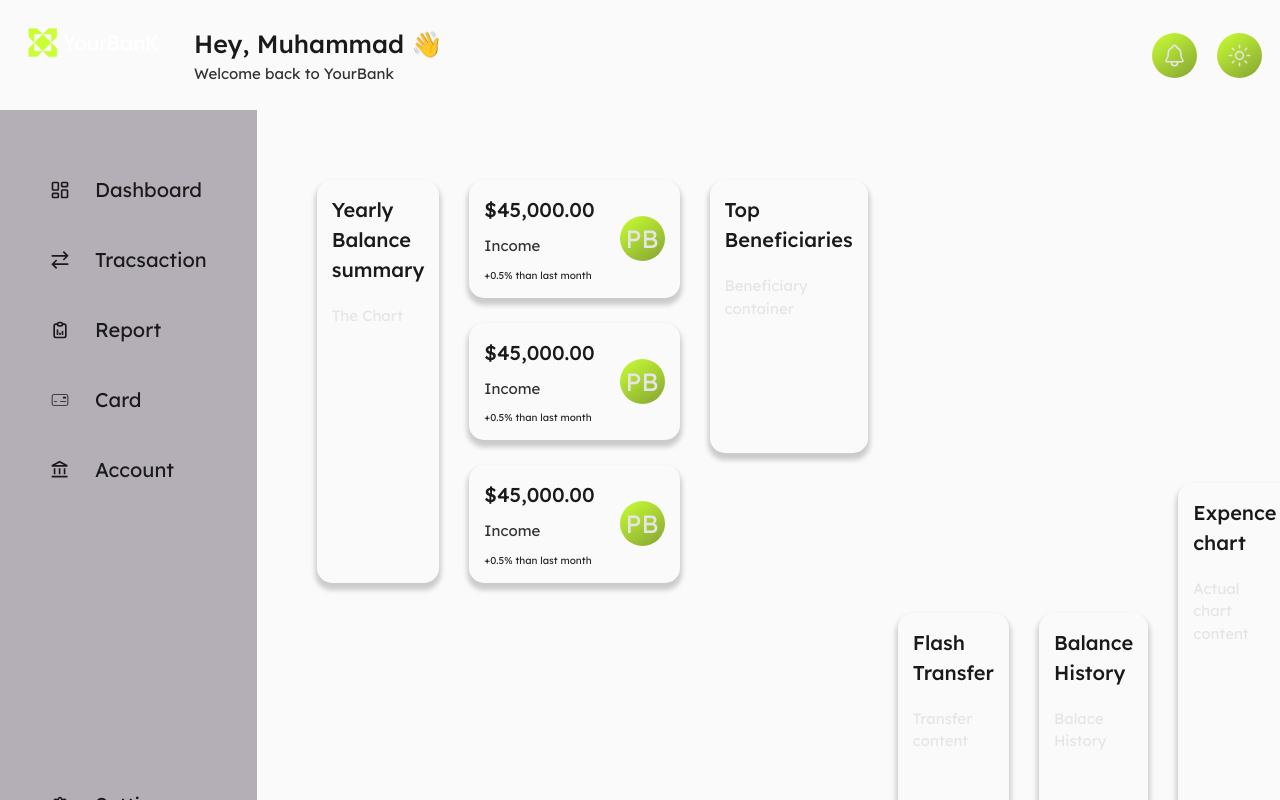
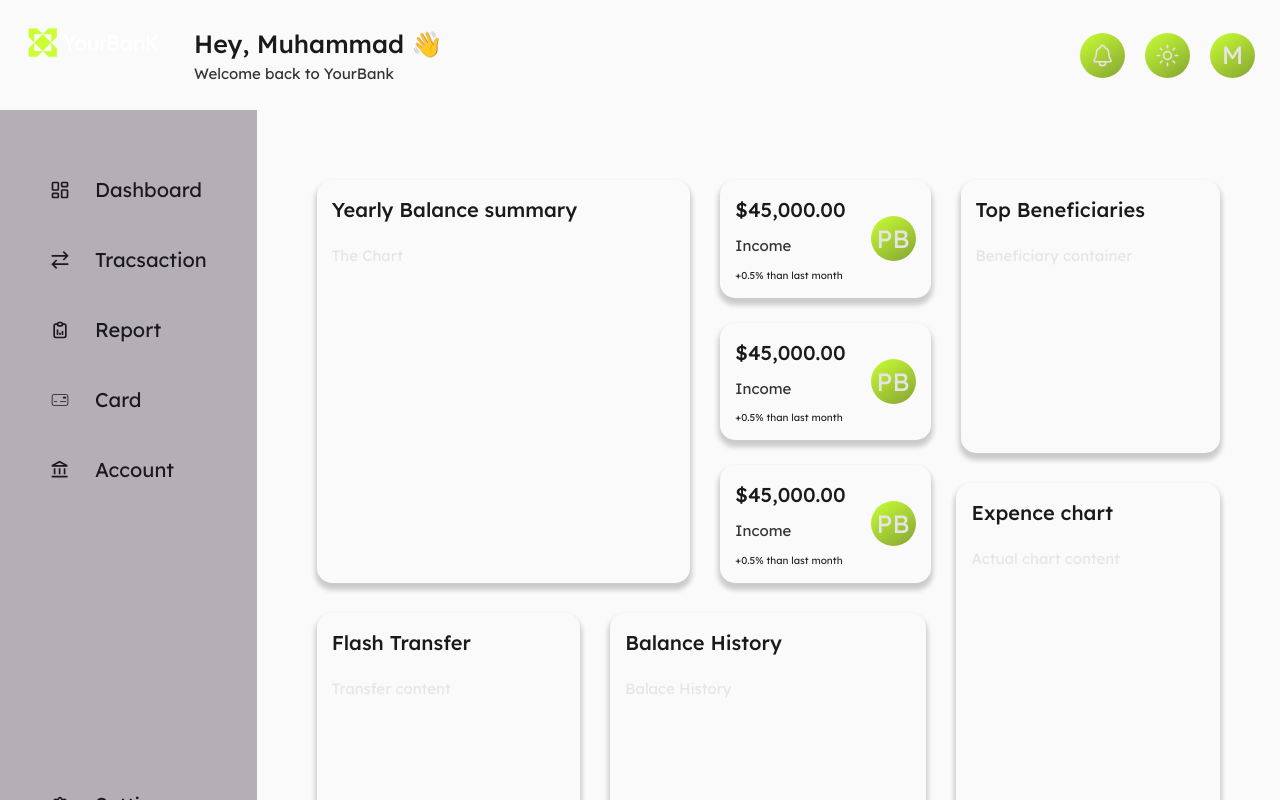
Before and after one commit to Muhammad0320/bank--f, a Next.js app: page / in a window 1280 px wide. Shown: the top 800 px of the page. Built offline with nearby package versions, Linux system fonts and the light colour scheme.

Commit message:
chore:  update style

```diff
--- a/src/app/style.ts
+++ b/src/app/style.ts
@@ -18,11 +18,13 @@ export const DashBoardContainer = styled(MainContainer)`
 export const FirstDashBoardRow = styled.section`
   grid-row: 1 / 3;
 
+  grid-column: 1 / 3;
+
   display: grid;
 
   // Add code sharing with styled component in both comps
 
-  grid-template-columns: 2fr repeat(2, 1fr);
+  grid-template-columns: 1.8fr 1fr 1.25fr;
 
   grid-template-rows: 1fr 10rem;
 
@@ -39,6 +41,7 @@ export const FirstDashBoardRow = styled.section`
 
 export const LastDashboardRow = styled.section`
   grid-row: 2 / -1;
+  grid-column: 1 / 3;
 
   display: grid;
 
```
